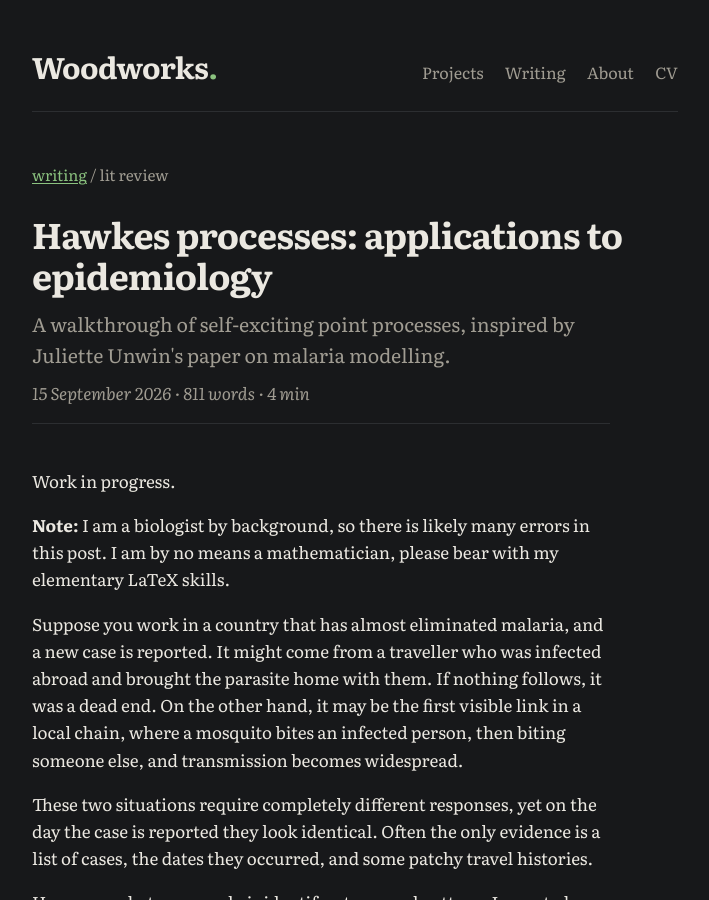
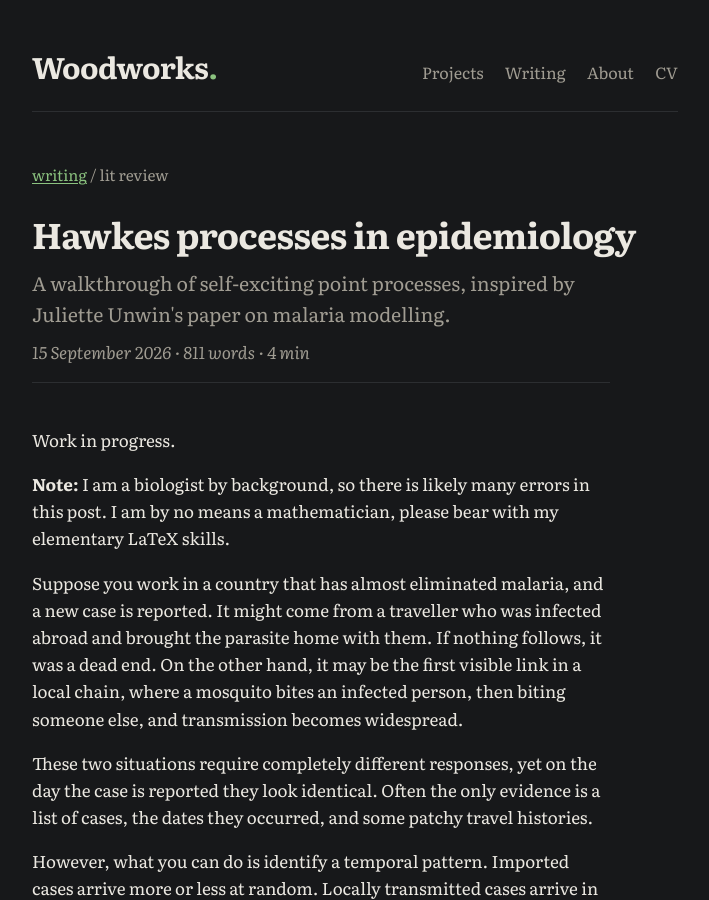
Before and after one commit to timj-wood/timj-wood.github.io, a Jekyll site: the page built from _posts/2026-09-15-hawkes-processes.md, in a window 1280 px wide and 900 px high. Shown: the whole window, without its empty margins (285-994 px from the left). Built offline with Jekyll 4.4.1, drawn with Linux system fonts in a browser that asks for light colours.

Commit message:
Update 2026-09-15-hawkes-processes.md

```diff
--- a/_posts/2026-09-15-hawkes-processes.md
+++ b/_posts/2026-09-15-hawkes-processes.md
@@ -1,5 +1,5 @@
 ---
-title: "Hawkes processes: applications to epidemiology"
+title: "Hawkes processes in epidemiology"
 summary: A walkthrough of self-exciting point processes, inspired by Juliette Unwin's paper on malaria modelling.
 category: lit review
 math: true
```
